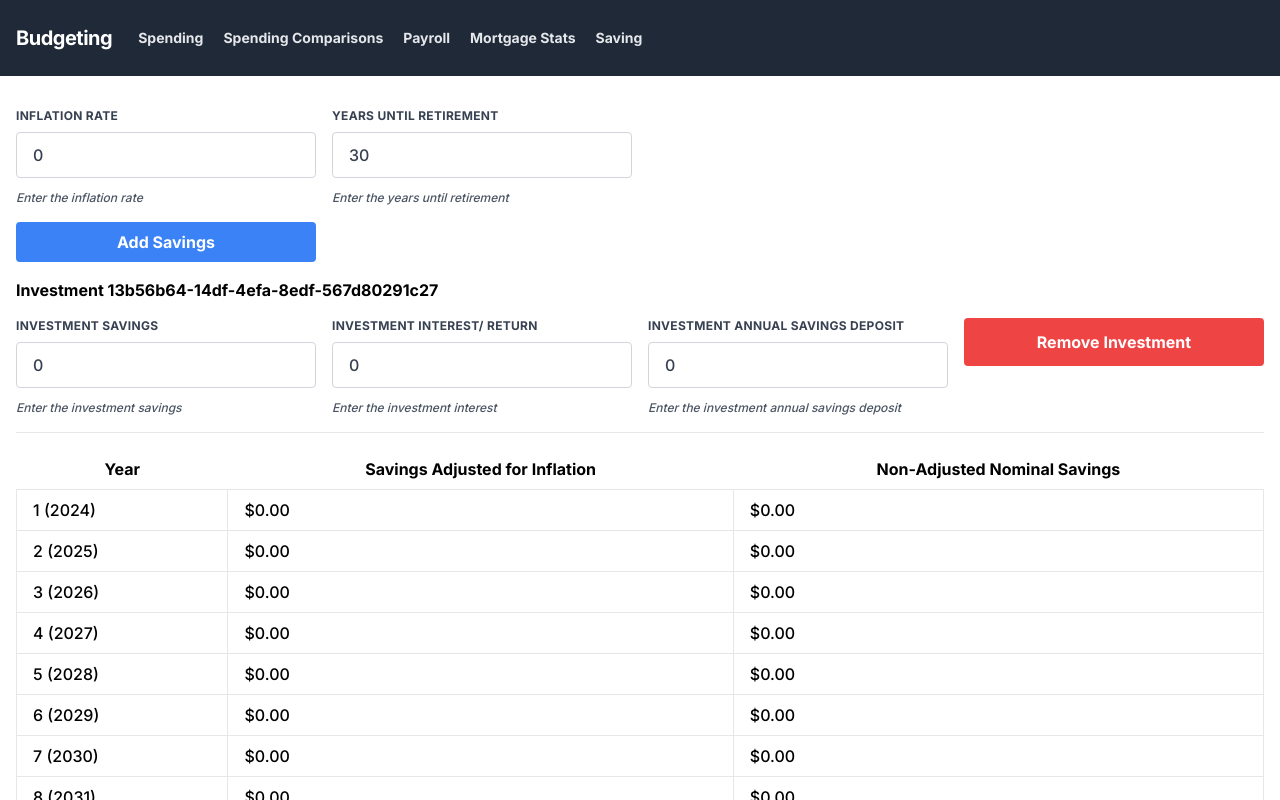
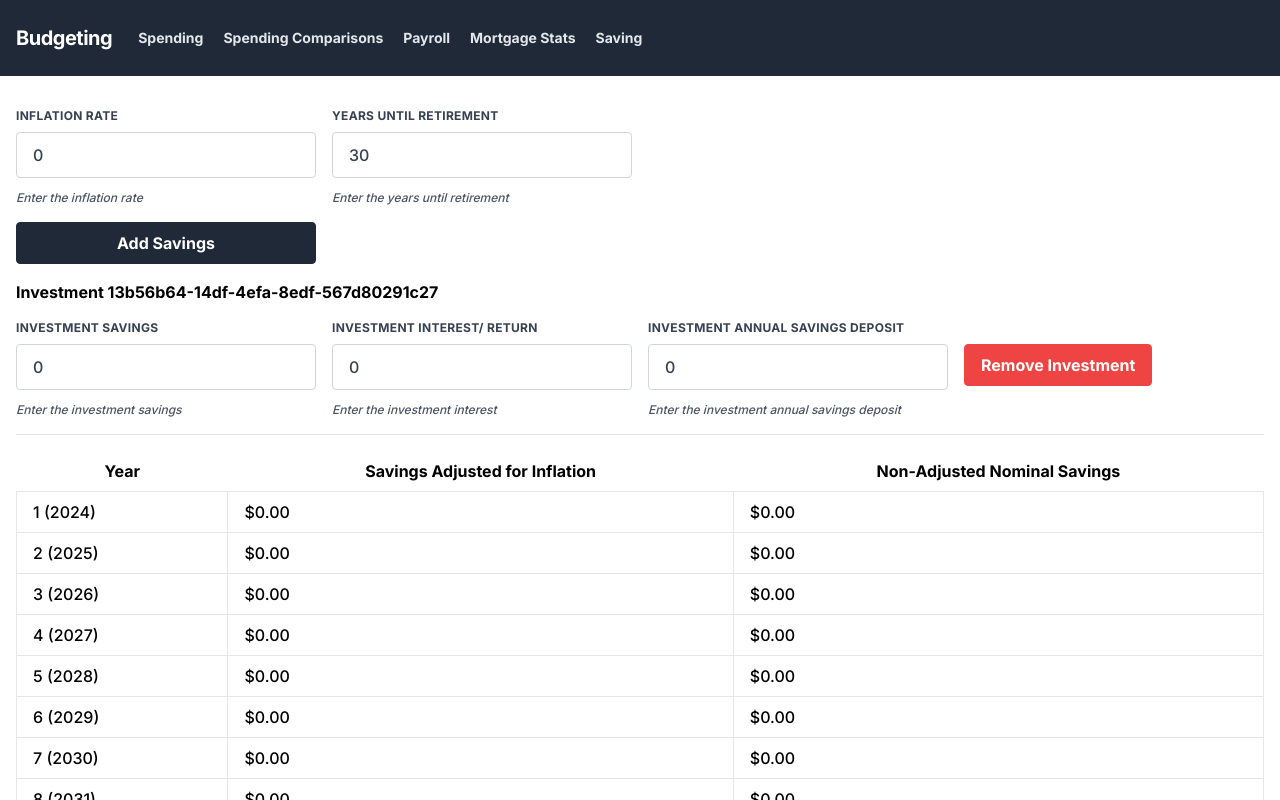
Before and after one commit to singularitypress/money-api, a Next.js app: page /saving in a window 1280 px wide. Both pictures are taken after a click on the button "Add Savings". Shown: the top 800 px of the page. Built offline with nearby package versions, Linux system fonts and the light colour scheme; no server answers.

Commit message:
made a common button

```diff
--- /dev/null
+++ b/components/ui/button.tsx
@@ -0,0 +1,33 @@
+import React, { MouseEventHandler, ReactNode } from "react";
+
+interface Props {
+  children: ReactNode;
+  onClick: MouseEventHandler<HTMLButtonElement>;
+  variant?: "primary" | "normal" | "danger";
+}
+
+export const Button: React.FC<Props> = ({
+  children,
+  onClick,
+  variant = "normal",
+}) => {
+  const classMap = {
+    normal:
+      "bg-gray-800 border border-gray-800 hover:bg-white hover:text-gray-800 text-white",
+    primary:
+      "bg-blue-500 border border-blue-500 hover:bg-white hover:text-blue-500 text-white",
+    danger:
+      "bg-red-500 border border-red-500 hover:bg-white hover:text-red-500 text-white",
+  };
+  return (
+    <button
+      onClick={onClick}
+      className={[
+        "transition-all ease-in-out duration-300 font-bold py-2 px-4 rounded",
+        classMap[variant],
+      ].join(" ")}
+    >
+      {children}
+    </button>
+  );
+};
--- a/components/ui/index.ts
+++ b/components/ui/index.ts
@@ -1,3 +1,4 @@
 export * from "./modal";
 export * from "./loading-spinner";
 export * from "./container";
+export * from "./button";
--- a/components/ui/modal.tsx
+++ b/components/ui/modal.tsx
@@ -4,6 +4,7 @@
  */
 
 import React, { Dispatch, ReactNode, SetStateAction } from "react";
+import { Button } from "@components/ui";
 
 export const Modal = ({
   children,
@@ -63,35 +64,9 @@ export const Modal = ({
             </div>
           </div>
           <div className="bg-gray-50 px-4 py-3 sm:px-6 sm:flex sm:flex-row-reverse">
-            <button
-              type="button"
-              className={[
-                "w-full",
-                "inline-flex",
-                "justify-center",
-                "rounded-md",
-                "border",
-                "border-transparent",
-                "shadow-sm",
-                "px-4",
-                "py-2",
-                "bg-red-600",
-                "text-base",
-                "font-medium",
-                "text-white",
-                "hover:bg-red-700",
-                "focus:outline-none",
-                "focus:ring-2",
-                "focus:ring-offset-2",
-                "focus:ring-red-500",
-                "sm:ml-3",
-                "sm:w-auto",
-                "sm:text-sm",
-              ].join(" ")}
-              onClick={() => toggleVisibility(false)}
-            >
+            <Button variant="danger" onClick={() => toggleVisibility(false)}>
               Close
-            </button>
+            </Button>
           </div>
         </div>
       </div>
--- a/pages/saving.tsx
+++ b/pages/saving.tsx
@@ -1,5 +1,5 @@
 import { Input } from "@components/form";
-import { Container } from "@components/ui";
+import { Button, Container } from "@components/ui";
 import axios from "axios";
 import { GetStaticProps } from "next";
 import Head from "next/head";
@@ -17,7 +17,7 @@ export default function Saving({
   }[];
 }) {
   const [inflationRate, setInflationRate] = useState(
-    cpiYtd.length > 0 ? cpiYtd[cpiYtd.length - 1].STATIC_TOTALCPICHANGE : 0,
+    cpiYtd.length > 0 ? cpiYtd[cpiYtd.length - 1].STATIC_TOTALCPICHANGE : 0
   );
   const [yearsUntilRetirement, setYearsUntilRetirement] = useState(30);
   const [investments, setInvestments] = useState<
@@ -34,7 +34,7 @@ export default function Saving({
       return (
         acc +
         (investment.savings + investment.annualSavingsDeposit) *
-        Math.pow(1 + investment.interest / 100, yearIndex)
+          Math.pow(1 + investment.interest / 100, yearIndex)
       );
     }, 0);
 
@@ -69,8 +69,7 @@ export default function Saving({
               />
             </div>
             <div className="w-full grid grid-cols-1 md:grid-cols-3 lg:grid-cols-4 gap-4">
-              <button
-                className="w-full bg-blue-500 hover:bg-blue-700 text-white font-bold py-2 px-4 rounded"
+              <Button
                 onClick={(e) => {
                   e.preventDefault();
                   setInvestments([
@@ -85,7 +84,7 @@ export default function Saving({
                 }}
               >
                 Add Savings
-              </button>
+              </Button>
             </div>
             {investments.map((investment) => {
               return (
@@ -152,19 +151,19 @@ export default function Saving({
                       type="number"
                       step={0.01}
                     />
-                    <div>
-                      <button
-                        className="w-full bg-red-500 hover:bg-red-700 text-white font-bold py-3 px-4 rounded"
+                    <div className="lg:pt-6">
+                      <Button
+                        variant="danger"
                         onClick={(e) => {
                           e.preventDefault();
                           const newInvestments = investments.filter(
-                            (i) => i.id !== investment.id,
+                            (i) => i.id !== investment.id
                           );
                           setInvestments(newInvestments);
                         }}
                       >
                         Remove Investment
-                      </button>
+                      </Button>
                     </div>
                   </div>
                 </div>
```
